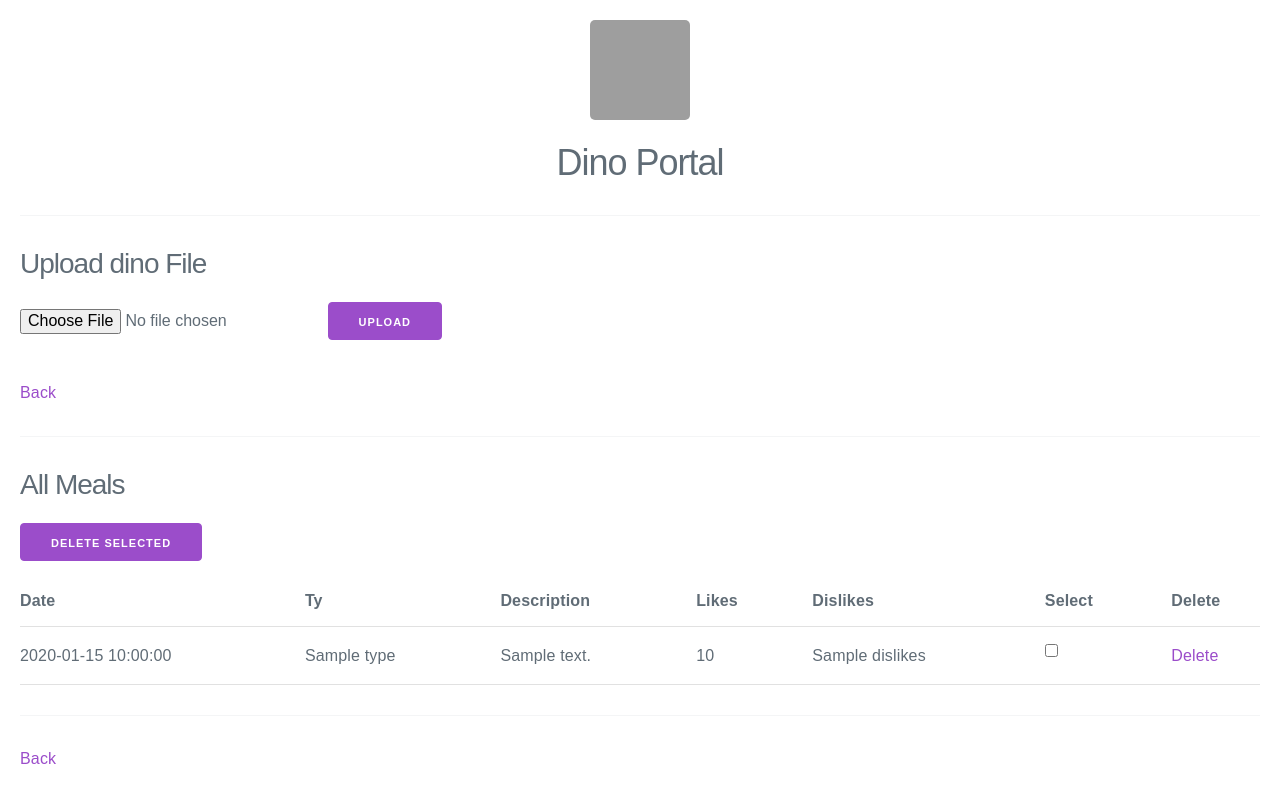
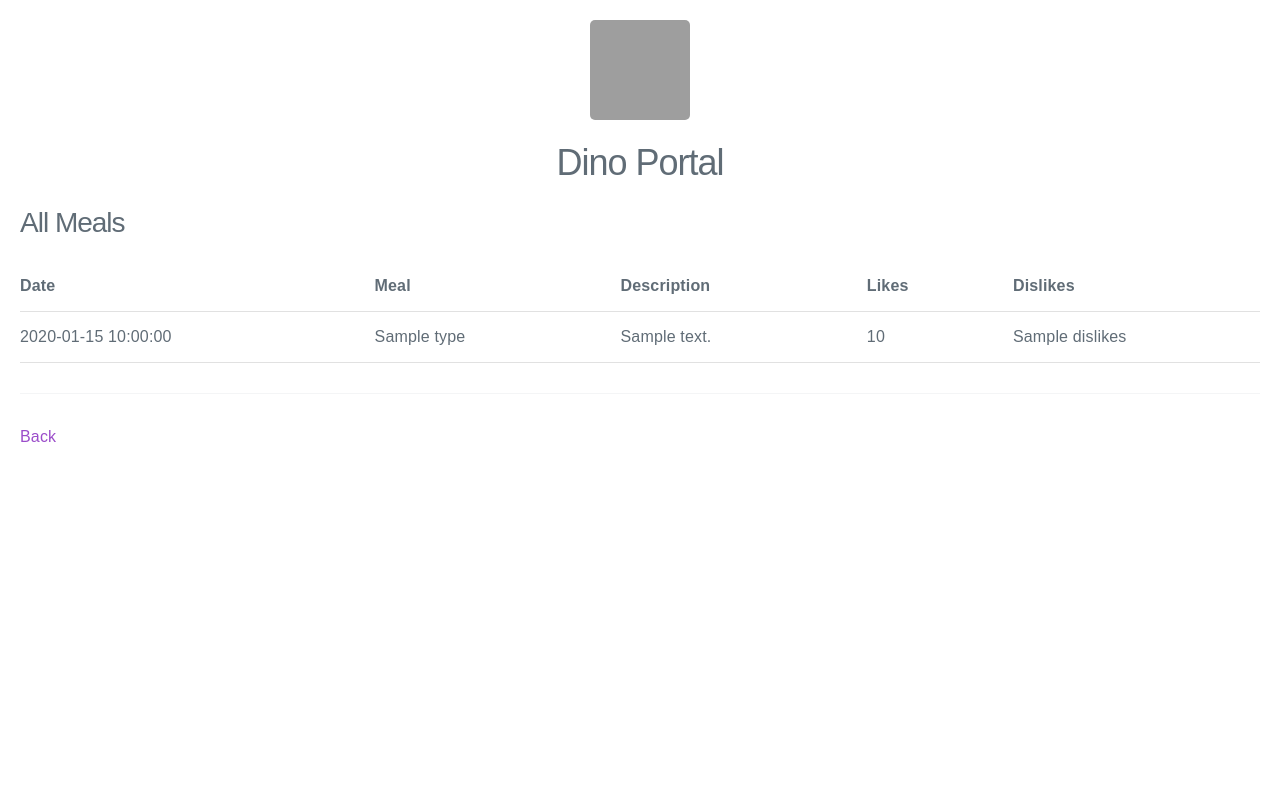
Before and after one commit to Baxter-College/baxtabot, a Python web app: template templates/dinoread.html in a window 1280 px wide. Run offline with Jinja, Linux system fonts and the light colour scheme; the template is opened without the code that fills it: most values are stand-ins (such as "Sample title", 1, 10 or a date in 2020); some libraries are stand-ins or nearby versions; grey boxes are pictures that could not be loaded.

Commit message:
added access to dinoread

```diff
--- a/templates/dinoread.html
+++ b/templates/dinoread.html
@@ -5,31 +5,16 @@
 {% block content %}
 
 		<div><h2>Dino Portal</h2></div>
-		<hr>
-		<h3>Upload dino File</h3>
-		<form action="/dino/fileadd" method=post enctype=multipart/form-data>
-		  <input name='token' value='{{token}}' style='display: none' />
-		  <input type=file name=file>
-		  <input type=submit value=Upload>
-		</form>
-		<a href='/admin?token={{token}}'>Back</a>
-		<hr>
 
 		<h3>All Meals</h3>
-
-		<form action="/dino/batchdelete" method="post">
-		<input type="submit" value="Delete Selected" class="pure-button pure-button-primary">
-		<input name='token' value='{{token}}' style='display: none' />
 
 		<table class="pure-table">
 			<thead>
 				<th>Date</th>
-				<th>Ty</th>
+				<th>Meal</th>
 				<th>Description</th>
 				<th>Likes</th>
 				<th>Dislikes</th>
-				<th>Select</th>
-				<th>Delete</th>
 			</thead>
 			<tbody>
 				{% for meal in meals %}
@@ -39,10 +24,6 @@
 					<td>{{ meal.description }}</td>
 					<td>{{ meal.likes }}</td>
 					<td>{{ meal.dislikes }}</td>
-					<td>
-						<input type="checkbox" value="{{meal.id}}" name="delete">
-					</td>
-					<td><a href="{{url_for('deleteMeal', meal_id=meal.id, token=token)}}">Delete</a></td>
 				</tr>
 				{% endfor %}
 			</tbody>
--- a/templates/dinowrite.html
+++ b/templates/dinowrite.html
@@ -48,7 +48,7 @@
 		<table class="pure-table">
 			<thead>
 				<th>Date</th>
-				<th>Ty</th>
+				<th>Meal</th>
 				<th>Description</th>
 				<th>Likes</th>
 				<th>Dislikes</th>
```
Also changed, not shown: app.py (+8 -4 lines).
